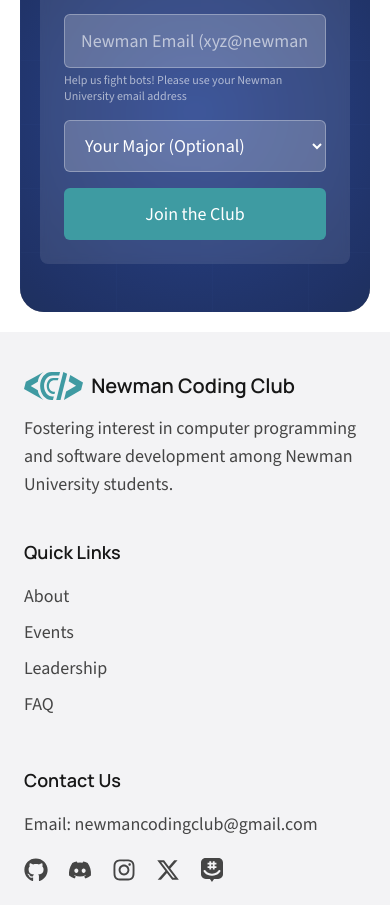
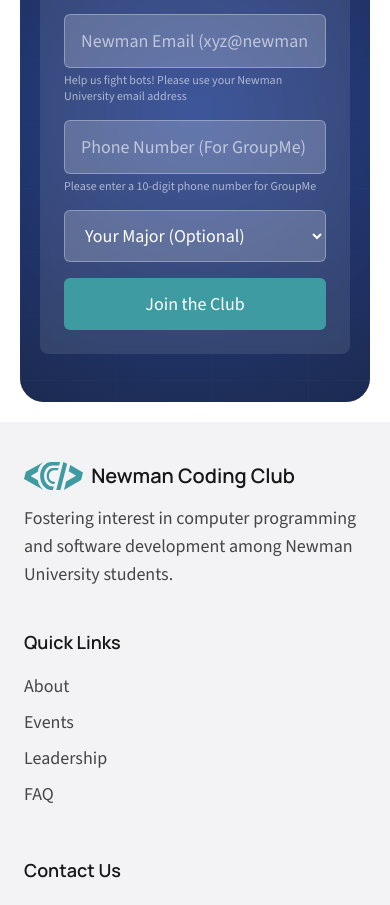
Before and after one commit to mrmorgan-i/newmancodingclub, a Next.js app: page / in a window 390 px wide. Shown: the part 10697-11602 px from the top of the page. Built offline with nearby package versions, Linux system fonts and the light colour scheme; no server answers.

Commit message:
phone-number-addition

```diff
--- a/src/components/CTA.tsx
+++ b/src/components/CTA.tsx
@@ -4,8 +4,11 @@
 
 const CTA: React.FC = () => {
     const [email, setEmail] = useState("");
+    const [phone, setPhone] = useState("");
     const [isValidEmail, setIsValidEmail] = useState(true);
-    const [errorMessage, setErrorMessage] = useState("");
+    const [isValidPhone, setIsValidPhone] = useState(true);
+    const [emailErrorMessage, setEmailErrorMessage] = useState("");
+    const [phoneErrorMessage, setPhoneErrorMessage] = useState("");
     const [submitted, setSubmitted] = useState(false);
 
     // Handle email change
@@ -15,35 +18,74 @@
 
         // Clear errors on change
         setIsValidEmail(true);
-        setErrorMessage("");
+        setEmailErrorMessage("");
+    };
+
+    // Handle phone change and formatting
+    const handlePhoneChange = (e: React.ChangeEvent<HTMLInputElement>) => {
+        // Remove all non-digit characters
+        const rawPhone = e.target.value.replace(/\D/g, '');
+
+        // Format the phone number
+        let formattedPhone = '';
+        if (rawPhone.length > 0) {
+            formattedPhone = `(${rawPhone.slice(0, 3)}${rawPhone.length > 3 ? `) ${rawPhone.slice(3, 6)}` : ''}${rawPhone.length > 6 ? `-${rawPhone.slice(6, 10)}` : ''}`;
+        }
+
+        setPhone(formattedPhone);
+
+        // Clear errors on change
+        setIsValidPhone(true);
+        setPhoneErrorMessage("");
+    };
+
+    // Validate phone number
+    const validatePhoneNumber = (phoneNum: string): boolean => {
+        // Remove non-digit characters for validation
+        const cleanPhone = phoneNum.replace(/\D/g, '');
+
+        // Check if the phone number is exactly 10 digits
+        return cleanPhone.length === 10;
     };
 
     // Form validation
     const validateForm = (e: React.FormEvent) => {
         e.preventDefault();
+        let isValid = true;
 
-        // Basic email validation
+        // Email validation
         if (!email) {
             setIsValidEmail(false);
-            setErrorMessage("Email is required");
-            return false;
+            setEmailErrorMessage("Email is required");
+            isValid = false;
+        } else if (!email.toLowerCase().endsWith("@newmanu.edu")) {
+            setIsValidEmail(false);
+            setEmailErrorMessage("Please use your Newman University email (@newmanu.edu)");
+            isValid = false;
         }
 
-        // Check if it's a Newman email
-        if (!email.toLowerCase().endsWith("@newmanu.edu")) {
-            setIsValidEmail(false);
-            setErrorMessage("Please use your Newman University email (@newmanu.edu)");
+        // Phone validation
+        if (!phone) {
+            setIsValidPhone(false);
+            setPhoneErrorMessage("Phone number is required");
+            isValid = false;
+        } else if (!validatePhoneNumber(phone)) {
+            setIsValidPhone(false);
+            setPhoneErrorMessage("Please enter a valid 10-digit phone number");
+            isValid = false;
+        }
+
+        // If validation fails, prevent form submission
+        if (!isValid) {
             return false;
         }
 
         // If all validations pass
-        setIsValidEmail(true);
-        setErrorMessage("");
+        setSubmitted(true);
 
         // Submit the form
         const form = e.target as HTMLFormElement;
         form.submit();
-        setSubmitted(true);
 
         return true;
     };
@@ -101,9 +143,24 @@
                                             className={`w-full px-4 py-3 rounded-md bg-white/20 text-white placeholder-white/60 border ${!isValidEmail ? 'border-red-500' : 'border-white/30'} focus:outline-none focus:ring-2 focus:ring-primary/50`}
                                         />
                                         {!isValidEmail && (
-                                            <p className="mt-1 text-left text-red-400 text-sm">{errorMessage}</p>
+                                            <p className="mt-1 text-left text-red-400 text-sm">{emailErrorMessage}</p>
                                         )}
                                         <p className="mt-1 text-left text-white/60 text-xs">Help us fight bots! Please use your Newman University email address</p>
+                                    </div>
+                                    <div>
+                                        <input
+                                            type="tel"
+                                            name="phone"
+                                            value={phone}
+                                            onChange={handlePhoneChange}
+                                            placeholder="Phone Number (For GroupMe)"
+                                            required
+                                            className={`w-full px-4 py-3 rounded-md bg-white/20 text-white placeholder-white/60 border ${!isValidPhone ? 'border-red-500' : 'border-white/30'} focus:outline-none focus:ring-2 focus:ring-primary/50`}
+                                        />
+                                        {!isValidPhone && (
+                                            <p className="mt-1 text-left text-red-400 text-sm">{phoneErrorMessage}</p>
+                                        )}
+                                        <p className="mt-1 text-left text-white/60 text-xs">Please enter a 10-digit phone number for GroupMe</p>
                                     </div>
                                     <div>
                                         <select
```
